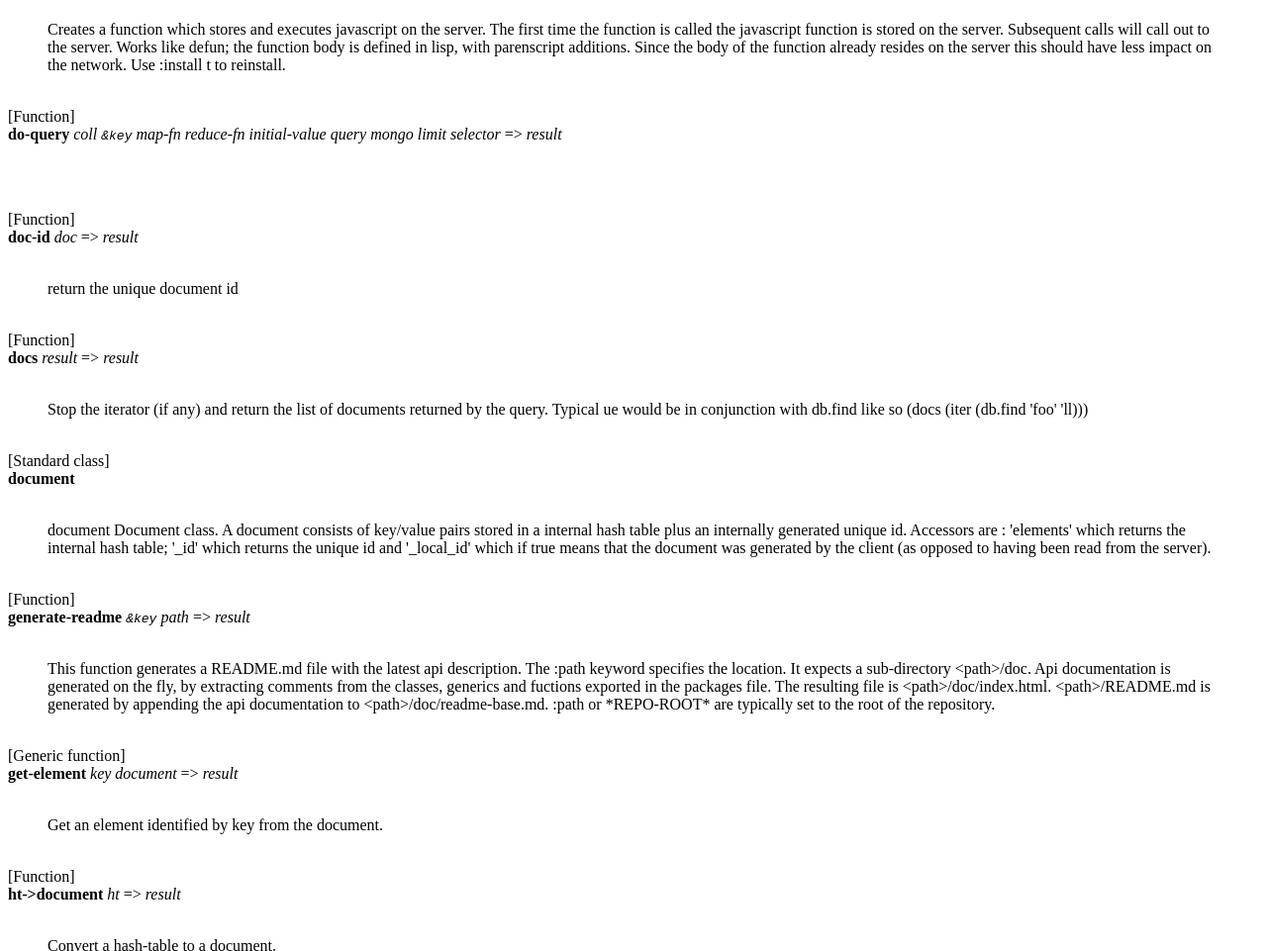
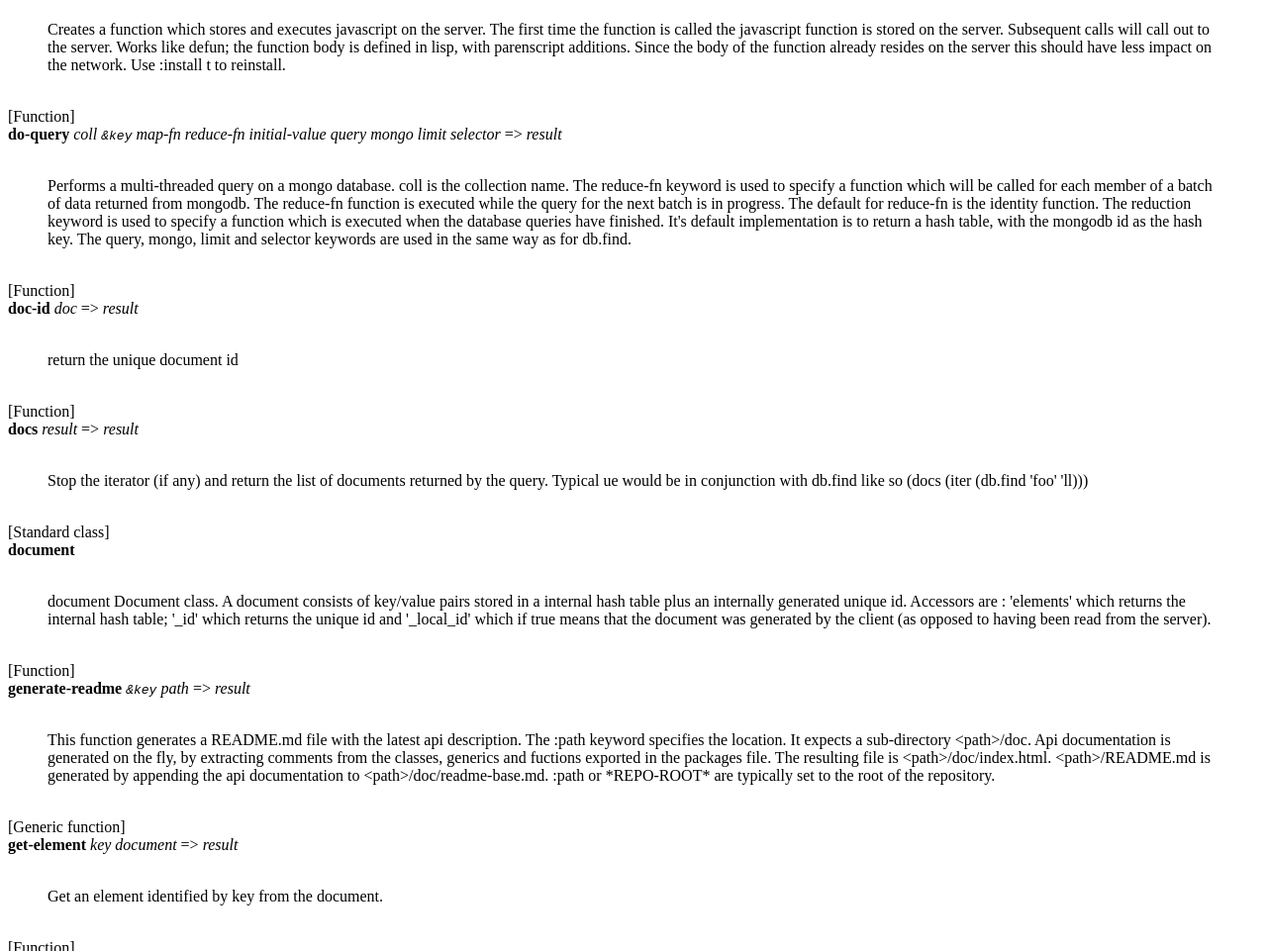
Before and after one commit to fons/cl-mongo, a plain HTML site: page doc/index.html in a window 1280 px wide. Shown: the part 9118-10079 px from the top of the page at 99% size. Drawn offline with Linux system fonts and the light colour scheme.

Commit message:
updated documentation 2

```diff
--- a/doc/index.html
+++ b/doc/index.html
@@ -926,6 +926,11 @@ Creates a function which stores and executes javascript on the server. The first
 <p><br>[Function]<br><a class=none name='do-query'><b>do-query</b> <i>coll <tt>&amp;key</tt> map-fn reduce-fn initial-value query mongo limit selector</i> =&gt; <i>result</i></a>
 <blockquote><br>
 
+ Performs a multi-threaded query on a mongo database.  coll is the collection name.  The reduce-fn keyword is used to specify a function which
+will be called for each member of a batch of data returned from mongodb.
+The reduce-fn function is executed while the query for the next batch is in progress. The default for reduce-fn is the identity function.
+The reduction keyword is used to specify a function which is executed when the database queries have finished.
+It&#039;s default implementation is to return a hash table, with the mongodb id as the hash key.  The query, mongo, limit and selector keywords are used in the same way as for db.find.
 
 
 </blockquote>
```
Also changed, not shown: 1 other file.
